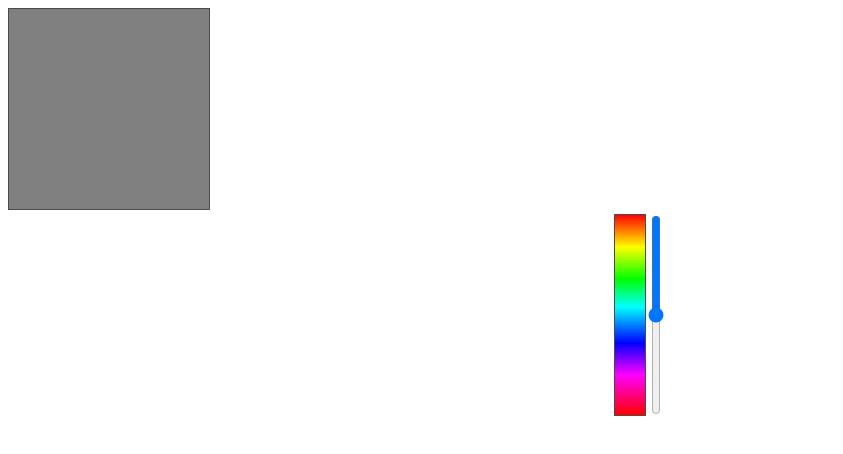
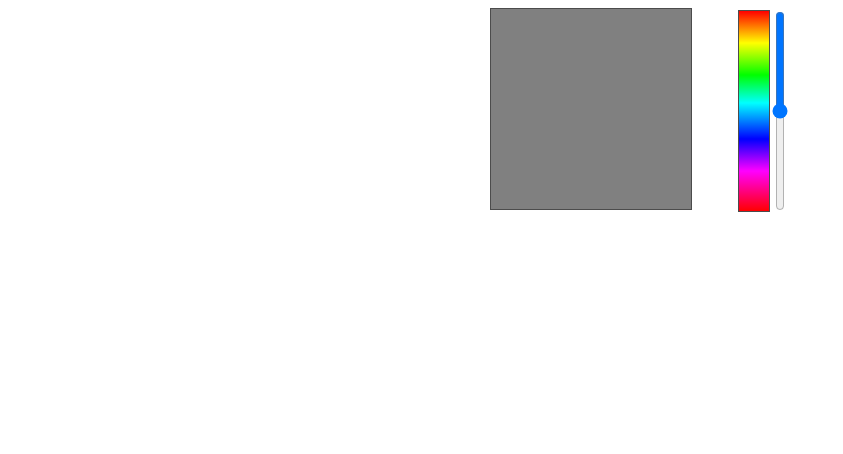
Before and after one commit to appac/colour-picker, a Gatsby site: page / in a window 1280 px wide. Shown: the whole page, without its empty margins (0-843 px from the left). Built offline with nearby package versions, Linux system fonts and the light colour scheme; Gatsby itself is replaced by a stand-in of ours.

Commit message:
chore(colour-picker): add basic layout to components

```diff
--- a/src/components/colour-picker/index.js
+++ b/src/components/colour-picker/index.js
@@ -1,6 +1,7 @@
 import React, { useState } from "react";
 import Picker from "./picker";
 import Slider from "./slider";
+import "./index.scss";
 
 import rgbToHex from "../../utils/rgb-to-hex";
 
@@ -13,18 +14,21 @@ export default () => {
       red,
       green,
       blue,
+      alpha,
     });
-    // Take ImageData and store it in the currentHue state. Passed to the slider.
   };
 
   const saturationChangeHandler = ({ data }) => {
     // Take ImageData and pass to utility function for conversion to HEX. Passed to the
-    rgbToHex(currentHue);
+    rgbToHex(data);
   };
 
   return (
-    <div>
-      <Picker handleSaturationChange={saturationChangeHandler} />
+    <div className="colour-picker">
+      <Picker
+        currentHue={currentHue}
+        handleSaturationChange={saturationChangeHandler}
+      />
       <Slider handleHueChange={hueChangeHandler} />
     </div>
   );
--- /dev/null
+++ b/src/components/colour-picker/index.scss
@@ -0,0 +1,8 @@
+.colour-picker {
+  display: flex;
+  flex-direction: row;
+  justify-content: space-between;
+  align-items: center;
+  max-width: 300px;
+  margin: 0 auto;
+}
```
